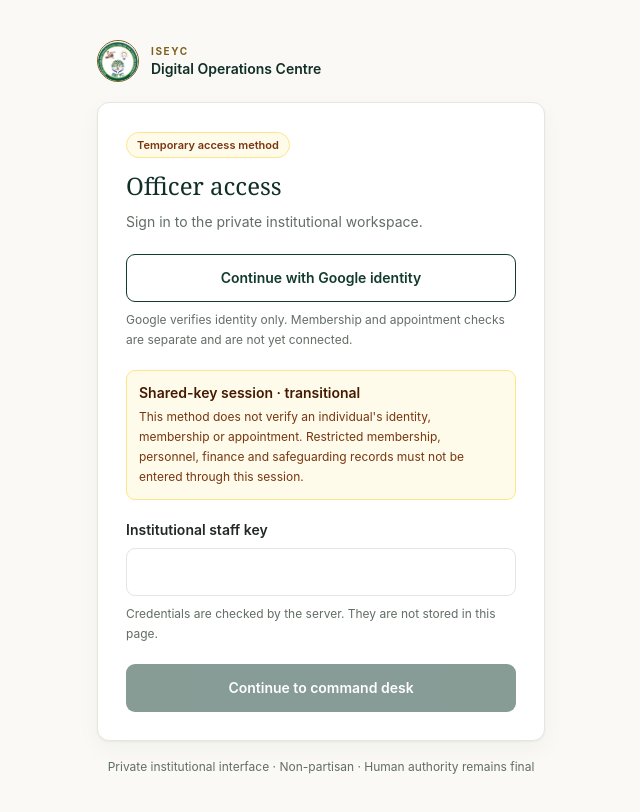
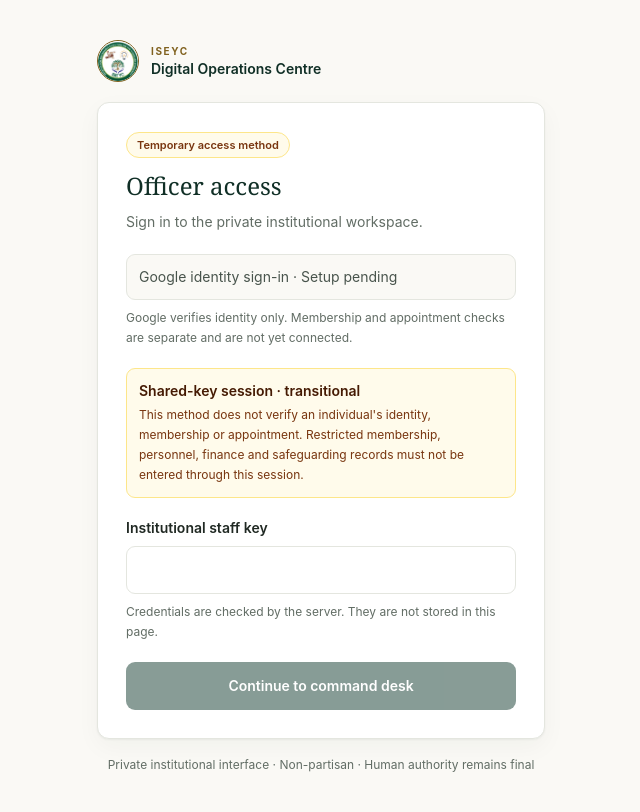
Before and after one commit to mrzulqarnainnadabo/iseyc-digital-operations-centre-notion, a Next.js app: page /login in a window 1280 px wide. Shown: the top 812 px of the page, without its empty margins (319-959 px from the left). Built offline with nearby package versions, Linux system fonts and the light colour scheme; no server answers.

Commit message:
fix(auth): show Google sign-in only when provider configuration is ready

```diff
--- a/app/login/page.tsx
+++ b/app/login/page.tsx
@@ -9,6 +9,7 @@ export default function LoginPage() {
   const [error, setError] = useState<string | null>(null);
   const [pending, setPending] = useState(false);
   const [identityNotice, setIdentityNotice] = useState<string | null>(null);
+  const [oidcConfigured, setOidcConfigured] = useState(false);
 
   useEffect(() => {
     const result = new URLSearchParams(window.location.search).get("oidc");
@@ -19,8 +20,10 @@ export default function LoginPage() {
     }
     fetch("/api/auth/oidc/status", { cache: "no-store" })
       .then((response) => response.json())
-      .then((data: { identityVerified?: boolean; message?: string }) => {
+      .then((data: { providerConfigured?: boolean; identityVerified?: boolean; message?: string }) => {
+        setOidcConfigured(data.providerConfigured === true);
         if (data.identityVerified && typeof data.message === "string") setIdentityNotice(data.message);
+        else if (data.providerConfigured !== true && result !== "failed") setIdentityNotice("Google sign-in is not configured yet. Identity provider credentials and the canonical DOC host still need to be set up.");
       })
       .catch(() => undefined);
   }, []);
@@ -70,9 +73,13 @@ export default function LoginPage() {
           </div>
 
           <div className="space-y-2">
-            <a href="/api/auth/oidc/start" className="inline-flex min-h-[48px] w-full items-center justify-center rounded-control border border-forest-900 bg-white px-4 text-sm font-semibold text-forest-900 hover:bg-forest-100">
-              Continue with Google identity
-            </a>
+            {oidcConfigured ? (
+              <a href="/api/auth/oidc/start" className="inline-flex min-h-[48px] w-full items-center justify-center rounded-control border border-forest-900 bg-white px-4 text-sm font-semibold text-forest-900 hover:bg-forest-100">
+                Continue with Google identity
+              </a>
+            ) : (
+              <p className="rounded-control border border-line bg-cream-50 px-3 py-3 text-sm text-ink-700">Google identity sign-in · Setup pending</p>
+            )}
             <p className="text-xs leading-5 text-ink-600">Google verifies identity only. Membership and appointment checks are separate and are not yet connected.</p>
             {identityNotice ? <p role="status" className="rounded-control border border-amber-200 bg-amber-50 p-3 text-xs leading-5 text-amber-950">{identityNotice}</p> : null}
           </div>
```
